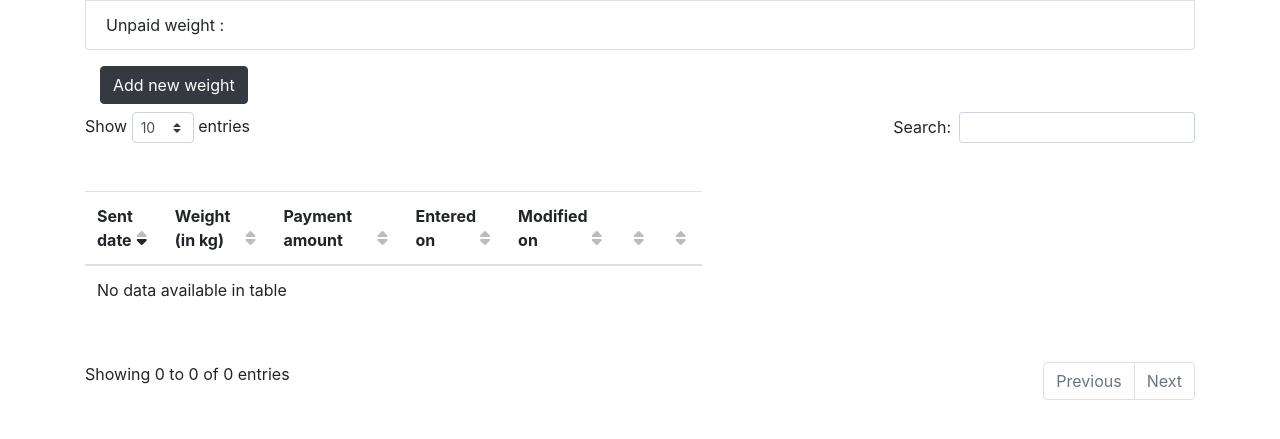
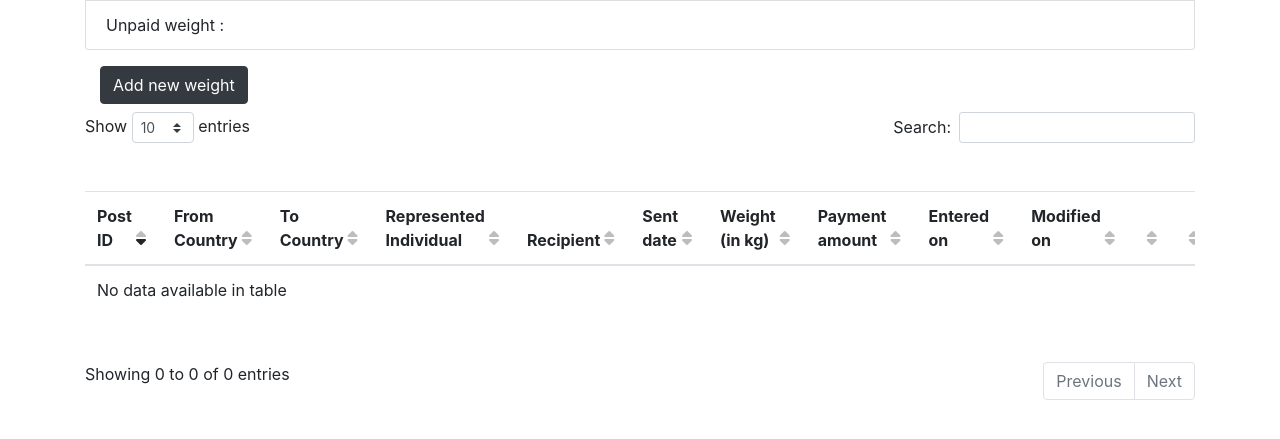
Before and after one commit to samrullo/bsiuzbekistanjapan, a Python web app: template application/post_weight/templates/unpaid_post_weights.html in a window 1280 px wide. Shown: the part 162-601 px from the top of the page. Run offline with Jinja, Linux system fonts and the light colour scheme; the template is opened without the code that fills it, so the values that code supplies are empty; some libraries are stand-ins or nearby versions.

Commit message:
make unpaid post weights html consistent with other similar views

```diff
--- a/application/post_weight/templates/unpaid_post_weights.html
+++ b/application/post_weight/templates/unpaid_post_weights.html
@@ -10,6 +10,11 @@
 </div>
 <table class="table table-hover table-responsive orderByDateTable">
   <thead order_col_no="0">
+    <th scope="col">{{_("Post ID")}}</th>
+    <th scope="col">{{_("From Country")}}</th>
+    <th scope="col">{{_("To Country")}}</th>
+    <th scope="col">{{_("Represented Individual")}}</th>
+    <th scope="col">{{_("Recipient")}}</th>
     <th scope="col">{{_("Sent date")}}</th>
     <th scope="col">{{_("Weight (in kg)")}}</th>
     <th scope="col">{{_("Payment amount")}}</th>
@@ -19,20 +24,24 @@
     <th></th>
   </thead>
   <tbody>
-    {% for post_weight in unpaid_post_weights %}
-    <tr>
+    {% for post_weight in post_weights %}
+    <tr class="{% if post_weight.is_paid %} table-success {% endif %}">
+      <td>{{post_weight.human_readable_id}}</td>
+      <td>{{post_weight.from_country.country_name}}</td>
+      <td>{{post_weight.to_country.country_name}}</td>
+      <td>{{post_weight.represented_individual.name}}</td>
+      <td>{{post_weight.recipient.name}}</td>
       <td>{{moment(post_weight.sent_date).format('LL')}}</td>
       <td>{{format_number(post_weight.weight)}}</td>
       <td>{{format_number(post_weight.payment_amount)}}</td>
       <td>{{moment(post_weight.entered_on).format('LLL')}}</td>
       <td>{{moment(post_weight.modified_on).format('LLL')}}</td>
       <td>
-        <a class="btn btn-dark{% if not post_weight.is_removable %} disabled {% endif %}" href="{{url_for('post_weight_bp.remove_post_weight',post_weight_id=post_weight.id)}}">{{_("Remove")}}</a>
+        <a class="btn btn-dark {% if not post_weight.is_removable %} disabled {% endif %}" href="{{url_for('post_weight_bp.remove_post_weight',post_weight_id=post_weight.id)}}">{{_("Remove")}}</a>
       </td>
       <td>
         <a class="btn btn-dark {% if not post_weight.is_editable %} disabled {% endif %}" href="{{url_for('post_weight_bp.edit_post_weight',post_weight_id=post_weight.id)}}">{{_("Edit")}}</a>
       </td>
-
     </tr>
     {% endfor %}
   </tbody>
```
